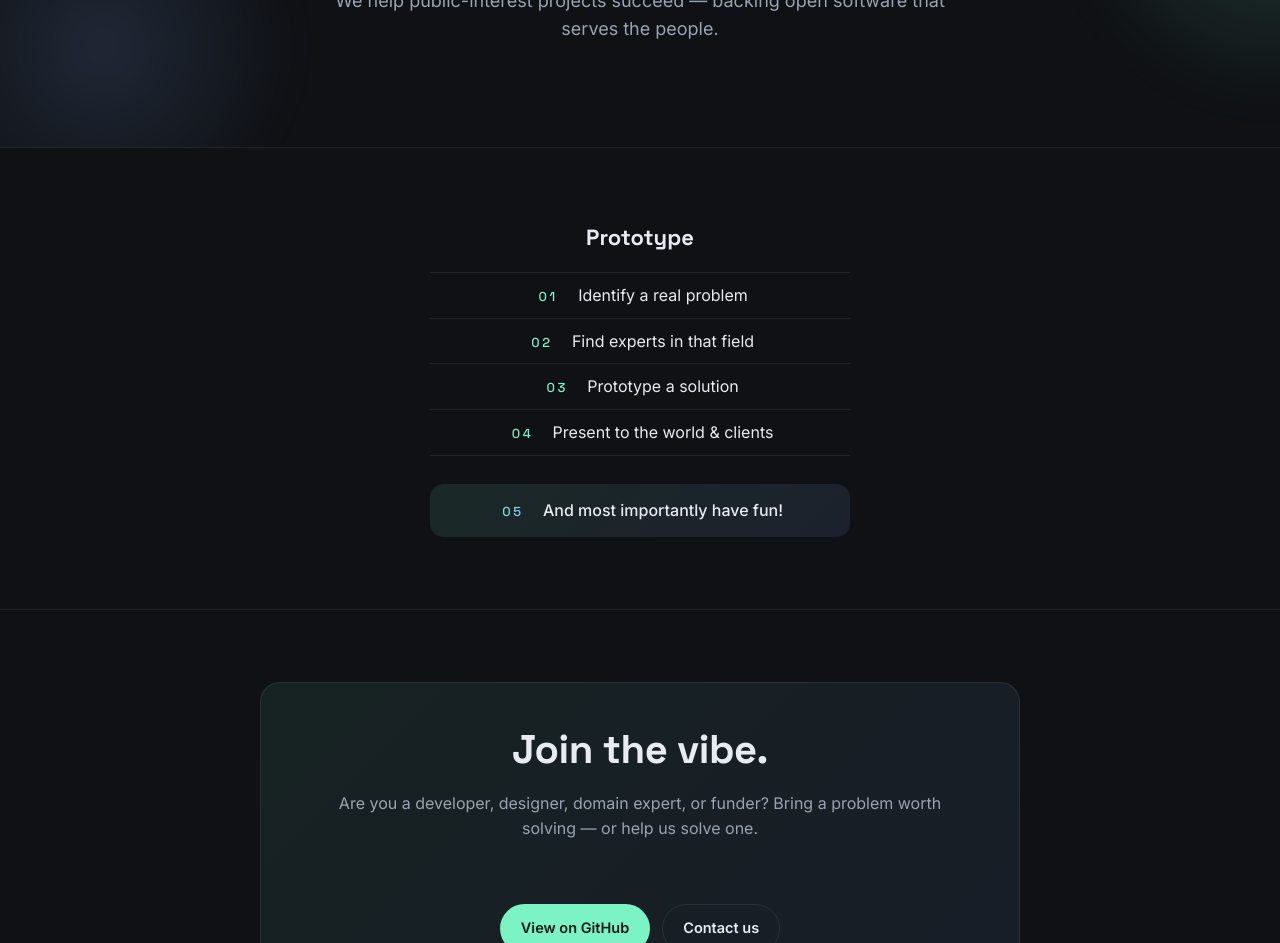
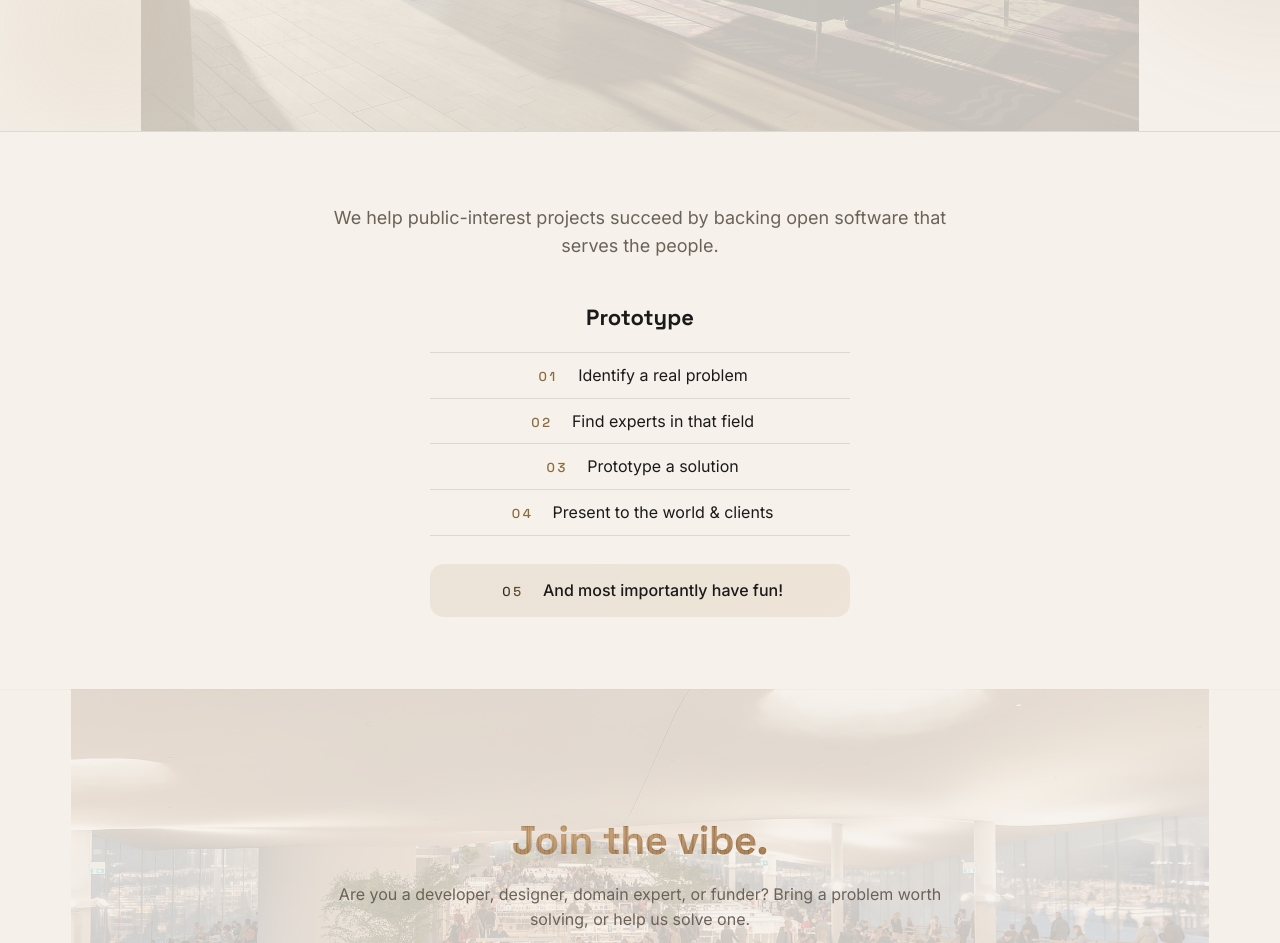
Before and after one commit to open-vibes/open-vibes.github.io, a plain HTML site: page index.html in a window 1280 px wide. Shown: the part 351-1294 px from the top of the page. Drawn offline with Linux system fonts and the light colour scheme.

Commit message:
Redesign with warm Oodi-inspired theme
Switch to light warm palette, add parallax Oodi backgrounds, wood-
texture headings, logo mark, and GitHub button, restructure hero
and intro copy.

Co-Authored-By: Claude Opus 4.7 (1M context) <noreply@anthropic.com>

```diff
--- a/index.html
+++ b/index.html
@@ -3,7 +3,7 @@
 <head>
   <meta charset="UTF-8" />
   <meta name="viewport" content="width=device-width, initial-scale=1.0" />
-  <title>Open Vibes — Software for the Common Good</title>
+  <title>Open Vibes · Software for the Common Good</title>
   <meta name="description" content="Open Vibes builds open-source software for the common good: identifying problems, prototyping with experts, and launching lasting projects." />
   <link rel="preconnect" href="https://fonts.googleapis.com" />
   <link rel="preconnect" href="https://fonts.gstatic.com" crossorigin />
@@ -15,25 +15,26 @@
     <div class="container nav-inner">
       <a class="brand" href="#top">
         <span class="brand-mark"></span>
-        <span>Open Vibes</span>
+        <span class="wood">Open Vibes</span>
       </a>
     </div>
   </header>
 
   <main id="top">
-    <section class="hero">
+    <section class="hero parallax">
+      <div class="parallax-tint"></div>
       <div class="container">
-        <h1 class="accent">Open Vibes</h1>
+        <h1 class="accent wood">Open Vibes</h1>
         <p class="tagline">Software for the common good.</p>
-        <p class="lead">
-          We help public-interest projects succeed — backing open software that
-          serves the people.
-        </p>
       </div>
     </section>
 
     <section id="how" class="steps">
       <div class="container">
+        <p class="lead">
+          We help public-interest projects succeed by backing open software
+          that serves the people.
+        </p>
         <div class="step-grid">
           <article class="step">
             <h3>Prototype</h3>
@@ -51,13 +52,14 @@
       </div>
     </section>
 
-    <section id="join" class="join">
+    <section id="join" class="join parallax parallax-hall">
+      <div class="parallax-tint"></div>
       <div class="container join-inner">
         <div>
-          <h2>Join the vibe.</h2>
+          <h2 class="wood">Join the vibe.</h2>
           <p class="section-lead">
             Are you a developer, designer, domain expert, or funder? Bring a problem
-            worth solving — or help us solve one.
+            worth solving, or help us solve one.
           </p>
         </div>
         <div class="join-cta">
--- a/style.css
+++ b/style.css
@@ -1,12 +1,12 @@
 :root {
-  --bg: #0f1115;
-  --surface: #161922;
-  --surface-2: #1d2230;
-  --text: #e8ebf2;
-  --muted: #9aa3b2;
-  --accent: #7cf3c4;
-  --accent-2: #8ab4ff;
-  --border: rgba(255, 255, 255, 0.08);
+  --bg: #f6f1ea;
+  --surface: #ffffff;
+  --surface-2: #efe8dd;
+  --text: #1a1a1a;
+  --muted: #6b6358;
+  --accent: #1a1a1a;
+  --accent-2: #8a6b3a;
+  --border: rgba(0, 0, 0, 0.1);
   --radius: 14px;
   --maxw: 760px;
 }
@@ -36,7 +36,7 @@ a { color: inherit; text-decoration: none; }
   position: sticky;
   top: 0;
   z-index: 10;
-  background: rgba(15, 17, 21, 0.75);
+  background: rgba(246, 241, 234, 0.8);
   backdrop-filter: saturate(160%) blur(10px);
   border-bottom: 1px solid var(--border);
 }
@@ -58,8 +58,23 @@ a { color: inherit; text-decoration: none; }
   width: 22px;
   height: 22px;
   border-radius: 6px;
-  background: linear-gradient(135deg, var(--accent), var(--accent-2));
-  box-shadow: 0 0 0 3px rgba(124, 243, 196, 0.12);
+  background:
+    repeating-linear-gradient(
+      93deg,
+      rgba(60, 30, 10, 0.18) 0px,
+      rgba(60, 30, 10, 0.18) 1px,
+      transparent 1px,
+      transparent 3px
+    ),
+    repeating-linear-gradient(
+      88deg,
+      rgba(30, 15, 5, 0.22) 0px,
+      rgba(30, 15, 5, 0.22) 1px,
+      transparent 1px,
+      transparent 7px
+    ),
+    radial-gradient(ellipse 180% 120% at 30% 40%, #c49a68 0%, #8a5a2c 45%, #5a3818 100%);
+  box-shadow: 0 0 0 3px rgba(138, 107, 58, 0.15);
 }
 .nav nav {
   display: flex;
@@ -86,7 +101,7 @@ a { color: inherit; text-decoration: none; }
   inset: -20% -20% auto auto;
   width: 520px;
   height: 520px;
-  background: radial-gradient(circle at center, rgba(124, 243, 196, 0.18), transparent 60%);
+  background: radial-gradient(circle at center, rgba(138, 107, 58, 0.12), transparent 60%);
   filter: blur(20px);
   pointer-events: none;
 }
@@ -97,7 +112,7 @@ a { color: inherit; text-decoration: none; }
   bottom: -30%;
   width: 460px;
   height: 460px;
-  background: radial-gradient(circle at center, rgba(138, 180, 255, 0.15), transparent 60%);
+  background: radial-gradient(circle at center, rgba(200, 170, 130, 0.18), transparent 60%);
   filter: blur(20px);
   pointer-events: none;
 }
@@ -123,16 +138,39 @@ h1 {
   letter-spacing: -0.005em;
 }
 .accent {
-  background: linear-gradient(90deg, var(--accent), var(--accent-2));
+  background: linear-gradient(90deg, #1a1a1a, #8a6b3a);
   -webkit-background-clip: text;
   background-clip: text;
   color: transparent;
+}
+.wood {
+  background:
+    repeating-linear-gradient(
+      93deg,
+      rgba(60, 30, 10, 0.12) 0px,
+      rgba(60, 30, 10, 0.12) 1px,
+      transparent 1px,
+      transparent 4px
+    ),
+    repeating-linear-gradient(
+      88deg,
+      rgba(30, 15, 5, 0.18) 0px,
+      rgba(30, 15, 5, 0.18) 1px,
+      transparent 1px,
+      transparent 11px
+    ),
+    radial-gradient(ellipse 180% 120% at 30% 40%, #c49a68 0%, #8a5a2c 45%, #5a3818 100%);
+  background-size: auto, auto, 100% 100%;
+  -webkit-background-clip: text;
+  background-clip: text;
+  color: transparent;
+  text-shadow: 0 1px 0 rgba(255, 255, 255, 0.15);
 }
 .lead {
   color: var(--muted);
   font-size: 18px;
   max-width: 620px;
-  margin: 0 0 32px;
+  margin: 0 auto 40px;
 }
 
 .cta { display: flex; gap: 12px; flex-wrap: wrap; }
@@ -148,8 +186,24 @@ h1 {
   transition: transform 0.15s ease, background 0.15s ease, border-color 0.15s ease;
 }
 .btn.primary {
-  background: var(--accent);
-  color: #0b1a14;
+  background:
+    repeating-linear-gradient(
+      93deg,
+      rgba(60, 30, 10, 0.12) 0px,
+      rgba(60, 30, 10, 0.12) 1px,
+      transparent 1px,
+      transparent 4px
+    ),
+    repeating-linear-gradient(
+      88deg,
+      rgba(30, 15, 5, 0.18) 0px,
+      rgba(30, 15, 5, 0.18) 1px,
+      transparent 1px,
+      transparent 11px
+    ),
+    radial-gradient(ellipse 180% 120% at 30% 40%, #d4a978 0%, #a07144 55%, #6f4520 100%);
+  color: #f6f1ea;
+  text-shadow: 0 1px 0 rgba(0, 0, 0, 0.2);
 }
 .btn.primary:hover { transform: translateY(-1px); }
 .btn.ghost {
@@ -210,20 +264,20 @@ h2 {
 .numbered .n {
   font-family: 'Space Grotesk', sans-serif;
   font-size: 13px;
-  color: var(--accent);
+  color: var(--accent-2);
   letter-spacing: 0.2em;
   min-width: 32px;
 }
 .numbered.fun { margin-top: 28px; }
 .numbered.fun li {
   border: none;
-  background: linear-gradient(135deg, rgba(124, 243, 196, 0.1), rgba(138, 180, 255, 0.1));
+  background: linear-gradient(135deg, rgba(138, 107, 58, 0.1), rgba(200, 170, 130, 0.18));
   border-radius: var(--radius);
   padding: 14px 16px;
   font-weight: 500;
 }
 .numbered.fun .n {
-  background: linear-gradient(90deg, var(--accent), var(--accent-2));
+  background: linear-gradient(90deg, #1a1a1a, #8a6b3a);
   -webkit-background-clip: text;
   background-clip: text;
   color: transparent;
@@ -235,13 +289,37 @@ h2 {
   flex-direction: column;
   align-items: center;
   gap: 24px;
-  background: linear-gradient(135deg, rgba(124, 243, 196, 0.08), rgba(138, 180, 255, 0.08));
-  border: 1px solid var(--border);
-  border-radius: 20px;
-  padding: 36px;
   text-align: center;
 }
 .join-cta { display: flex; gap: 12px; flex-wrap: wrap; justify-content: center; }
+
+/* Parallax section */
+.parallax {
+  position: relative;
+  background-image: url('oodi.jpg');
+  background-size: auto 160%;
+  background-position: center 80%;
+  background-repeat: no-repeat;
+  background-attachment: fixed;
+  padding: 120px 0;
+  isolation: isolate;
+}
+.parallax-hall {
+  background-image: url('oodi-hall.jpg');
+  background-size: auto 160%;
+  background-position: center 30%;
+}
+.parallax-tint {
+  position: absolute;
+  inset: -1px;
+  background: rgba(246, 241, 234, 0.8);
+  z-index: -1;
+}
+.parallax .container { position: relative; z-index: 1; }
+
+@media (max-width: 820px) {
+  .parallax { background-attachment: scroll; padding: 80px 0; }
+}
 
 /* Footer */
 .footer {
```
Also changed, not shown: oodi-hall.jpg (added), oodi.jpg (added).
